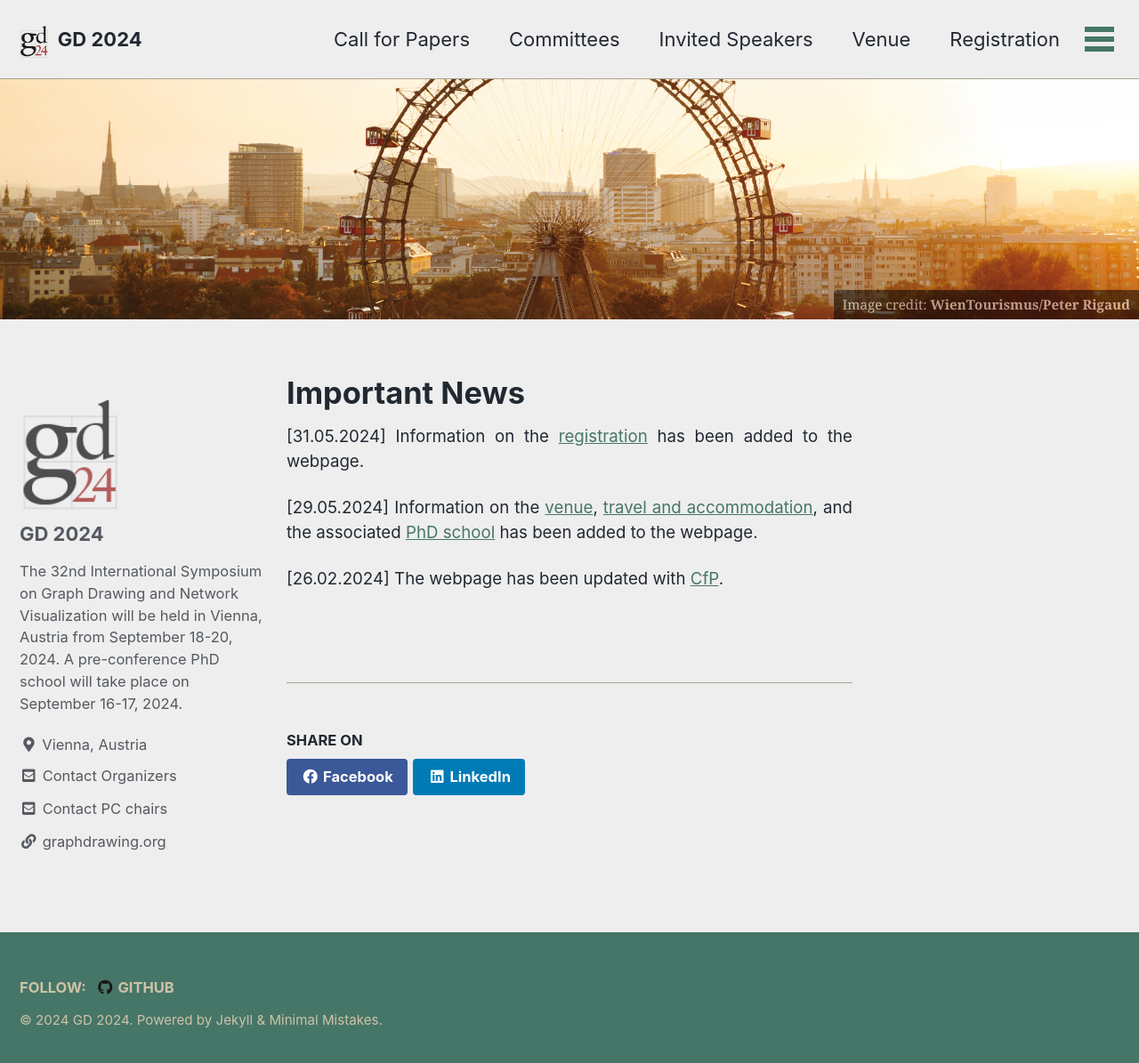
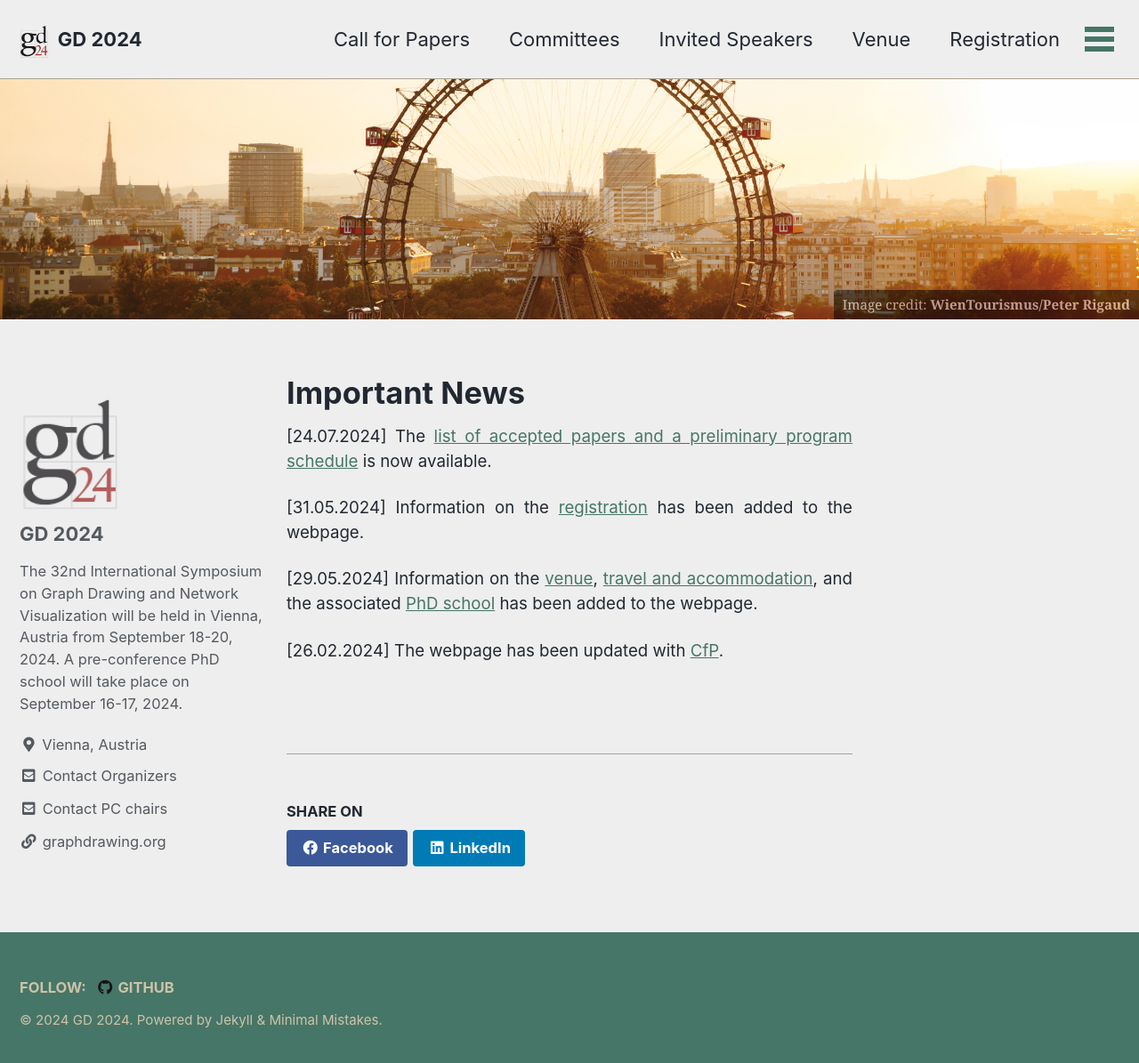
Before and after one commit to graphdrawing/gd2024, a Jekyll site: the page built from pages/news.md, in a window 1280 px wide and 1203 px high. Shown: the top 1195 px of the window at 89% size. Built offline with Jekyll 4.4.1, drawn with Linux system fonts in a browser that asks for light colours; cached includes are drawn as plain includes.

Commit message:
update news page

```diff
--- a/pages/news.md
+++ b/pages/news.md
@@ -8,6 +8,8 @@ header:
 # last_modified_at: 2023-07-24
 # toc: true
 ---
+
+[24.07.2024] The <a href="../program">list of accepted papers and a preliminary program schedule</a> is now available.
 
 [31.05.2024] Information on the <a href="../registration">registration</a> has been added to the webpage.
 
```
